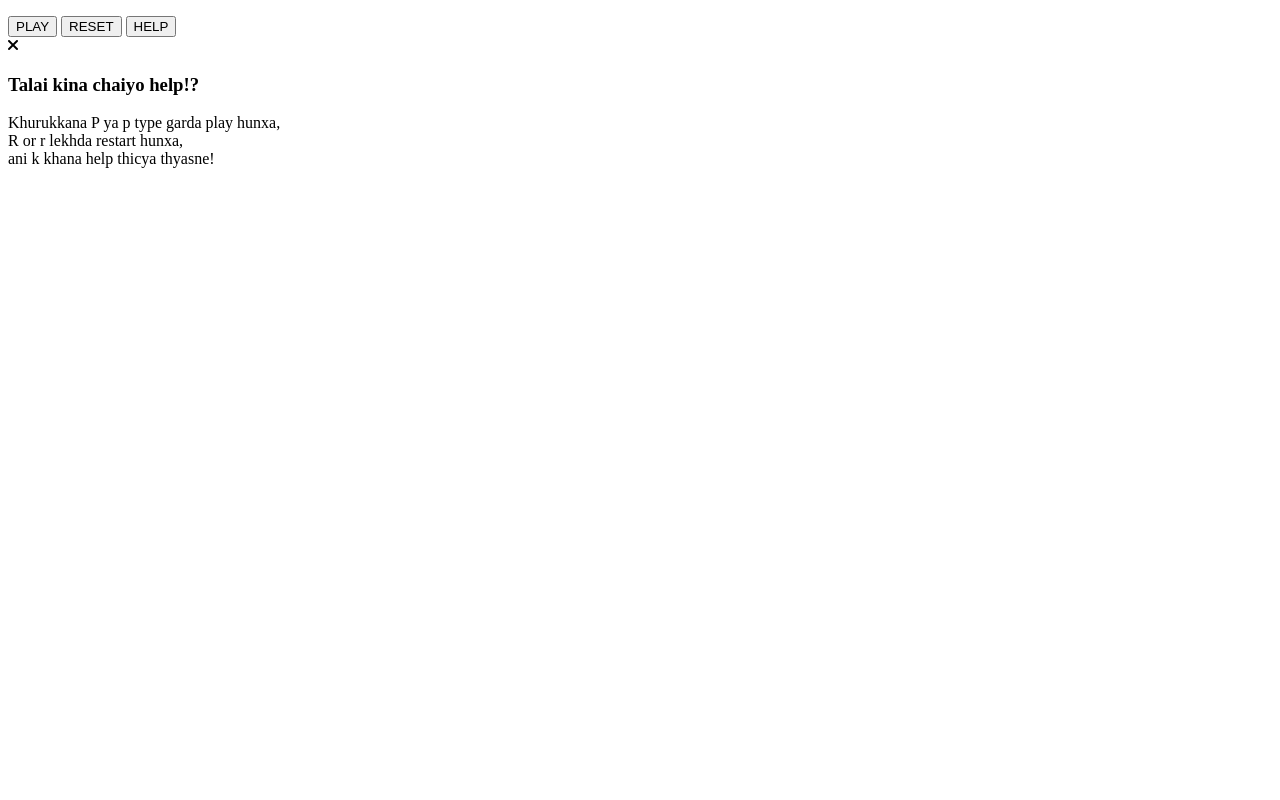
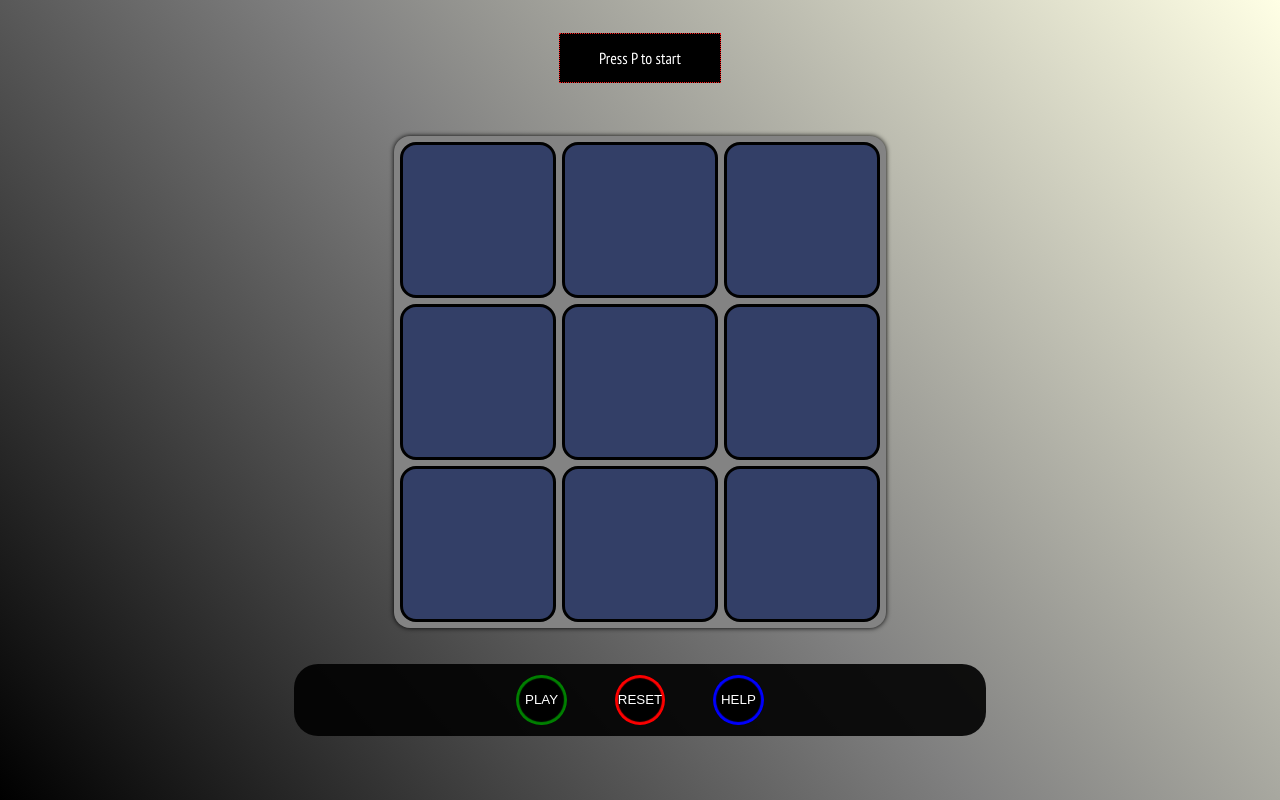
Before and after one commit to MISSIC17/javascript-miscellaneous, a plain HTML site: page index.html in a window 1280 px wide. Drawn offline with Linux system fonts and the light colour scheme; the site is published under a folder, as on GitHub Pages, so addresses that start at the root find nothing.

Commit message:
removed some slashes

```diff
--- a/index.html
+++ b/index.html
@@ -5,7 +5,7 @@
     <meta http-equiv="X-UA-Compatible" content="IE=edge" />
     <meta name="viewport" content="width=device-width, initial-scale=1.0" />
     <title>Document</title>
-    <link rel="stylesheet" href="/dist/css/main.css" />
+    <link rel="stylesheet" href="dist/css/main.css" />
 <link rel="stylesheet" href="https://cdnjs.cloudflare.com/ajax/libs/font-awesome/6.0.0-beta3/css/all.min.css" integrity="sha512-Fo3rlrZj/k7ujTnHg4CGR2D7kSs0v4LLanw2qksYuRlEzO+tcaEPQogQ0KaoGN26/zrn20ImR1DfuLWnOo7aBA==" crossorigin="anonymous" referrerpolicy="no-referrer" />
     <link rel="preconnect" href="https://fonts.gstatic.com" crossorigin />
     <link
@@ -44,6 +44,6 @@
         <h3>Talai kina chaiyo help!?</h3> Khurukkana P ya p type garda play hunxa,<br> R or r lekhda restart hunxa,<br>ani k khana help thicya thyasne!
       </div>
     </main>
-    <script src="/app.js"></script>
+    <script src="app.js"></script>
   </body>
 </html>
```
